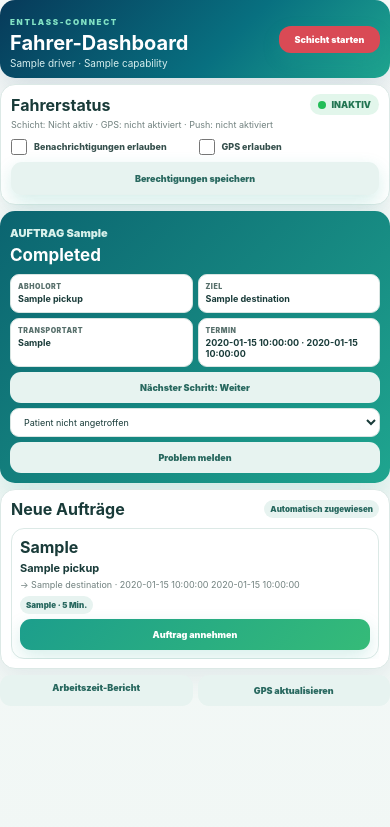
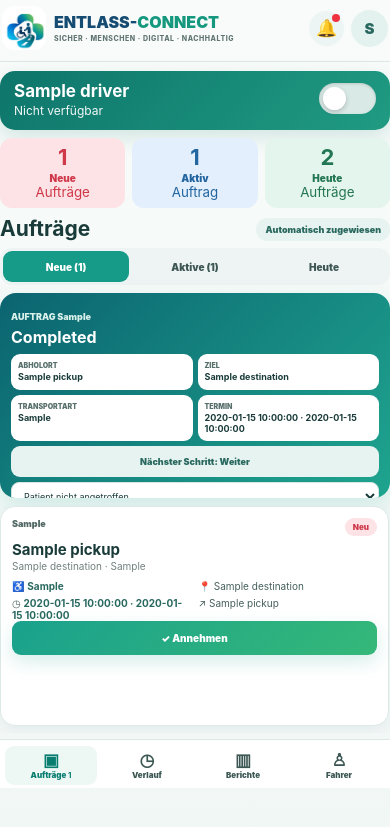
Before and after one commit to eraldobaca-Entlas-Conect/Entlass5, a Flask app: template templates/driver.html in a window 390 px wide. Shown: the top 827 px of the page. Run offline with Flask 3, Linux system fonts and the light colour scheme; the template is opened without the code that fills it: most values are stand-ins (such as "Sample title", 1, 10 or a date in 2020); some libraries are stand-ins or nearby versions.

Commit message:
Add files via upload

```diff
--- a/templates/driver.html
+++ b/templates/driver.html
@@ -2,544 +2,208 @@
 {% block content %}
 
 <style>
-/* ENTLASS-CONNECT Fahrer Mobile UI
-   Design only. Backend routes/forms unchanged. */
+/* ENTLASS-CONNECT – Fahrer-App / Mobile UI
+   UI refresh only. Existing backend routes/forms/JS are preserved. */
+
+.driverpage,.driverpage *{box-sizing:border-box}
 
 .driverpage{
   width:100%;
-  max-width:1100px;
+  max-width:620px;
   margin:0 auto;
-  padding:0;
-  box-sizing:border-box;
   color:#193b39;
 }
 
-.driverpage *{box-sizing:border-box}
-
-.ec-driver-head{
-  background:linear-gradient(135deg,#073a5a 0%,#087080 58%,#1fa58f 100%);
-  color:#fff;
-  border-radius:20px;
-  padding:20px;
-  margin:0 0 12px;
+.ec-app-head{
   display:flex;
   align-items:center;
   justify-content:space-between;
-  gap:14px;
-  box-shadow:0 12px 30px rgba(7,58,90,.14);
+  gap:10px;
+  min-height:62px;
+  padding:3px 2px 8px;
+  border-bottom:1px solid #dce8e6;
 }
 
-.ec-driver-head .eyebrow{
-  color:#82e2c4;
-  font-size:10px;
-  font-weight:900;
-  letter-spacing:1.7px;
+.ec-brand{display:flex;align-items:center;min-width:0;gap:8px}
+.ec-brand img{width:48px;height:48px;object-fit:contain;border-radius:12px}
+.ec-brand-title{display:block;color:#164b72;font-size:18px;line-height:1;font-weight:900;white-space:nowrap}
+.ec-brand-title span{color:#15987e}
+.ec-brand-sub{display:block;margin-top:4px;color:#607572;font-size:7px;font-weight:800;letter-spacing:.55px;white-space:nowrap}
+
+.ec-user{display:flex;align-items:center;gap:7px;flex:0 0 auto}
+.ec-bell{position:relative;width:35px;height:35px;display:flex;align-items:center;justify-content:center;border-radius:50%;background:#edf5f4;font-size:17px}
+.ec-bell-dot{position:absolute;right:4px;top:3px;width:8px;height:8px;border-radius:50%;background:#ef3340}
+.ec-avatar{width:37px;height:37px;display:flex;align-items:center;justify-content:center;border-radius:50%;background:#e4f2ef;color:#28685f;font-size:15px;font-weight:900}
+
+.ec-availability{
+  display:flex;align-items:center;justify-content:space-between;gap:12px;
+  margin-top:9px;padding:12px 14px;border-radius:15px;
+  background:linear-gradient(135deg,#0e756b,#209b82);color:#fff;
+  box-shadow:0 8px 20px rgba(15,119,103,.15);
 }
+.ec-availability-name strong{display:block;font-size:18px;line-height:1.05}
+.ec-availability-name span{display:block;margin-top:2px;font-size:12px;opacity:.94}
+.ec-availability-form{margin:0}
+.ec-switch{position:relative;width:57px;height:31px;padding:0;border:0;border-radius:999px;background:#d9e9e6;cursor:pointer;box-shadow:inset 0 1px 3px rgba(0,0,0,.15)}
+.ec-switch.on{background:#51d39b}
+.ec-switch-knob{position:absolute;top:4px;left:4px;width:23px;height:23px;border-radius:50%;background:#fff;box-shadow:0 2px 5px rgba(0,0,0,.2);transition:left .15s ease}
+.ec-switch.on .ec-switch-knob{left:30px}
 
-.ec-driver-head h1{
-  color:#fff;
-  margin:4px 0 3px;
-  font-size:32px;
-  line-height:1.05;
-}
+.ec-stats{display:grid;grid-template-columns:repeat(3,1fr);gap:7px;margin-top:8px}
+.ec-stat{min-height:63px;padding:8px 5px;border-radius:12px;text-align:center;display:flex;flex-direction:column;justify-content:center}
+.ec-stat b{display:block;font-size:22px;line-height:1}
+.ec-stat span{display:block;margin-top:4px;font-size:10px;font-weight:900}
+.ec-stat.new{background:#fde2e6;color:#cf3849}
+.ec-stat.active{background:#e3effc;color:#2265a0}
+.ec-stat.today{background:#e3f5ec;color:#237653}
 
-.ec-driver-head p{
-  color:#d5eeee;
-  margin:0;
-  font-size:13px;
-}
+.ec-page-title{display:flex;align-items:center;justify-content:space-between;margin-top:10px;gap:8px}
+.ec-page-title h1{margin:0;font-size:23px;color:#193b39}
+.ec-auto{padding:6px 9px;border-radius:999px;background:#e7f3f0;color:#28685f;font-size:9px;font-weight:900}
 
-.ec-shift-btn{
-  border:0;
-  border-radius:12px;
-  padding:12px 18px;
-  background:#d94a55;
-  color:#fff;
-  font-weight:900;
-  white-space:nowrap;
-  cursor:pointer;
-}
+.ec-tabs{display:grid;grid-template-columns:repeat(3,1fr);gap:3px;margin:7px 0 8px;padding:3px;border-radius:12px;background:#edf4f3}
+.ec-tab{min-height:31px;border:0;border-radius:9px;background:transparent;color:#3e5754;font-size:10px;font-weight:900;text-align:center;text-decoration:none;display:flex;align-items:center;justify-content:center}
+.ec-tab.active{background:#159b88;color:#fff}
 
-.ec-driver-card{
-  background:#fff;
-  border:1px solid #dce9e6;
-  border-radius:18px;
-  padding:16px;
-  margin:0 0 12px;
-  box-shadow:0 10px 25px rgba(7,58,90,.07);
-}
-
-.ec-section-head{
-  display:flex;
-  justify-content:space-between;
-  align-items:center;
-  gap:10px;
-  margin:0 0 8px;
-}
-
-.ec-section-head h2{
-  margin:0;
-  color:#193b39;
-  font-size:20px;
-}
-
-.ec-status{
-  display:inline-flex;
-  align-items:center;
-  gap:6px;
-  padding:7px 10px;
-  border-radius:999px;
-  background:#e2f6eb;
-  color:#237653;
-  font-size:11px;
-  font-weight:900;
-  white-space:nowrap;
-}
-
-.ec-status-dot{
-  width:9px;
-  height:9px;
-  border-radius:50%;
-  background:#22bd57;
-}
-
-.ec-muted{
-  margin:0 0 9px;
-  color:#71817f;
-  font-size:12px;
-}
-
-.ec-permissions{
-  display:grid;
-  grid-template-columns:1fr 1fr;
-  gap:7px;
-}
-
-.ec-permission{
-  display:flex;
-  align-items:center;
-  gap:7px;
-  min-height:34px;
-  margin:0;
-  color:#36504d;
-  font-size:12px;
-  font-weight:800;
-}
-
-.ec-permission input{
-  width:18px;
-  height:18px;
-  margin:0;
-  accent-color:#168fe7;
-}
-
-.ec-save{
-  grid-column:1/-1;
-  width:100%;
-  min-height:38px;
-  border:0;
-  border-radius:11px;
-  background:#e7f3f0;
-  color:#28685f;
-  font-weight:900;
-  cursor:pointer;
-}
-
-.ec-active{
-  background:linear-gradient(135deg,#0b6470,#1fa58f);
-  color:#fff;
-  border-radius:18px;
-  padding:14px;
-  margin:0 0 12px;
-  box-shadow:0 12px 30px rgba(31,165,143,.18);
-}
-
-.ec-active .ec-order-no{
-  font-size:11px;
-  font-weight:900;
-  color:#d8f1eb;
-}
-
-.ec-active h2{
-  margin:4px 0 9px;
-  color:#fff;
-  font-size:20px;
-}
-
-.ec-route-grid{
-  display:grid;
-  grid-template-columns:1fr 1fr;
-  gap:7px;
-}
-
-.ec-route-box{
-  min-width:0;
-  background:#fff;
-  color:#193b39;
-  border:1px solid #d8e5e2;
-  border-radius:11px;
-  padding:9px;
-}
-
-.ec-route-box small{
-  display:block;
-  margin-bottom:3px;
-  color:#58706c;
-  font-size:8px;
-  font-weight:900;
-  letter-spacing:.5px;
-}
-
-.ec-route-box b{
-  display:block;
-  color:#193b39;
-  font-size:11px;
-  line-height:1.2;
-  overflow-wrap:anywhere;
-}
+.ec-active{background:linear-gradient(135deg,#0b6470,#1fa58f);color:#fff;border-radius:16px;padding:11px;margin-bottom:8px;box-shadow:0 10px 24px rgba(31,165,143,.17)}
+.ec-active .ec-order-no{font-size:9px;font-weight:900;color:#d8f1eb}
+.ec-active h2{margin:3px 0 7px;font-size:16px;color:#fff}
+.ec-route-grid{display:grid;grid-template-columns:1fr 1fr;gap:5px}
+.ec-route-box{min-width:0;padding:7px;border-radius:9px;background:#fff;color:#193b39}
+.ec-route-box small{display:block;margin-bottom:2px;color:#58706c;font-size:7px;font-weight:900}
+.ec-route-box b{display:block;font-size:9px;line-height:1.2;overflow-wrap:anywhere}
 
 .ec-main-btn{
-  display:block;
-  width:100%;
-  min-height:38px;
-  margin-top:7px;
-  padding:9px 10px;
-  border:0;
-  border-radius:11px;
-  background:linear-gradient(135deg,#1c9e8c,#35bb78);
-  color:#fff !important;
-  text-align:center;
-  font-size:11px;
-  font-weight:900;
-  cursor:pointer;
-  text-decoration:none;
+  display:block;width:100%;min-height:31px;margin-top:5px;padding:7px 8px;
+  border:0;border-radius:9px;background:#159b88;color:#fff!important;
+  text-align:center;text-decoration:none;font-size:9px;font-weight:900;cursor:pointer;
 }
+.ec-light-btn{background:#e7f3f0!important;color:#28685f!important}
+.ec-problem{width:100%;min-height:29px;margin-top:5px;padding:6px 8px;border:1px solid #d8e5e2;border-radius:8px;background:#fff;color:#193b39;font-size:9px}
 
-.ec-light-btn{
-  background:#e7f3f0 !important;
-  color:#28685f !important;
-  box-shadow:none;
-}
-
-.ec-problem{
-  width:100%;
-  min-height:34px;
-  margin-top:7px;
-  padding:7px 9px;
-  border:1px solid #d8e5e2;
-  border-radius:9px;
-  background:#fff;
-  color:#193b39;
-  font-size:11px;
-}
+.ec-orders-card{min-height:0;border:0;background:transparent}
+.ec-offers{min-height:0}
 
 .ec-offer{
-  border:1px solid #dce9e6;
-  border-radius:13px;
-  padding:10px;
-  margin-top:7px;
-  background:#fff;
+  margin-bottom:7px;padding:11px;border:1px solid #dce9e6;border-radius:15px;
+  background:#fff;box-shadow:0 5px 15px rgba(7,58,90,.06);
 }
+.ec-offer-top{display:flex;justify-content:space-between;align-items:flex-start;gap:8px}
+.ec-offer-no{color:#506763;font-size:9px;font-weight:900}
+.ec-new-badge{padding:4px 8px;border-radius:999px;background:#fde2e6;color:#cf3849;font-size:8px;font-weight:900}
+.ec-offer h3{margin:4px 0 1px;color:#193b39;font-size:15px}
+.ec-offer-location{color:#71817f;font-size:10px;margin-bottom:8px}
+.ec-offer-meta{display:grid;grid-template-columns:1fr 1fr;gap:5px 8px;color:#46605d;font-size:10px}
+.ec-offer-meta span{min-width:0;overflow-wrap:anywhere}
+.ec-offer-meta b{color:#28685f}
+.ec-offer .ec-main-btn{min-height:34px;margin-top:9px;font-size:10px;background:linear-gradient(135deg,#1aa18d,#35b878)}
+.ec-empty{min-height:220px;margin:0;padding:25px 10px;border:1px solid #dce9e6;border-radius:15px;background:#fff;display:flex;align-items:center;justify-content:center;text-align:center;color:#71817f;font-size:11px}
 
-.ec-offer b,
-.ec-offer h3{
-  color:#193b39;
+.ec-bottom-nav{
+  display:grid;grid-template-columns:repeat(4,1fr);gap:4px;margin-top:6px;padding:6px 5px 3px;
+  border-top:1px solid #dce8e6;background:#fff;
 }
-
-.ec-offer h3{
-  margin:4px 0;
-  font-size:13px;
-}
-
-.ec-offer p{
-  margin:0;
-  color:#71817f;
-  font-size:10px;
-}
-
-.ec-tag{
-  display:inline-block;
-  margin-top:6px;
-  padding:5px 8px;
-  border-radius:999px;
-  background:#e7f3f0;
-  color:#28685f;
-  font-size:9px;
-  font-weight:900;
-}
-
-.ec-empty{
-  margin:0;
-  padding:25px 10px;
-  text-align:center;
-  color:#71817f;
-  font-size:13px;
-}
-
-.ec-bottom-actions{
-  display:grid;
-  grid-template-columns:1fr 1fr;
-  gap:7px;
-}
-
-.ec-bottom-actions .ec-main-btn{
-  margin:0;
-}
-
-.ec-gps-msg{
-  margin:3px 0 0;
-  color:#71817f;
-  font-size:10px;
-  text-align:center;
-}
+.ec-nav{min-height:39px;display:flex;flex-direction:column;align-items:center;justify-content:center;gap:1px;color:#3c5753;text-decoration:none;font-size:8px;font-weight:900;border-radius:9px}
+.ec-nav .icon{font-size:17px;line-height:1}
+.ec-nav.active{color:#087d70;background:#edf8f5}
 
 @media (min-width:901px){
-  .driverpage{
-    padding:0;
-  }
-
-  .ec-bottom-actions{
-    max-width:500px;
-  }
+  .driverpage{max-width:1100px}
+  .ec-app-head{display:none}
 }
 
 @media (max-width:900px){
-  html,body{
-    width:100%;
-    overflow:hidden;
-    -webkit-text-size-adjust:100%;
+  html,body{width:100%;overflow:hidden;-webkit-text-size-adjust:100%}
+  body:has(.driverpage) .app-topbar{display:none!important}
+  body:has(.driverpage) .app-content{
+    height:calc(100dvh - 72px);min-height:0;overflow:hidden;padding:6px 9px 5px
   }
-
-  body:has(.driverpage) .app-content{
-    height:calc(100dvh - 122px);
-    min-height:0;
-    overflow:hidden;
-    padding:7px 9px 8px;
-  }
-
-  body:has(.driverpage) .app-topbar{
-    height:50px;
-    top:72px;
-  }
-
-  .driverpage{
-    height:100%;
-    max-height:100%;
-    display:flex;
-    flex-direction:column;
-    gap:6px;
-    overflow:hidden;
-  }
-
-  .ec-driver-head{
-    flex:0 0 auto;
-    padding:11px 12px;
-    margin:0;
-    border-radius:15px;
-    min-height:72px;
-  }
-
-  .ec-driver-head .eyebrow{font-size:8px}
-  .ec-driver-head h1{font-size:22px}
-  .ec-driver-head p{font-size:10px}
-
-  .ec-shift-btn{
-    padding:9px 10px;
-    min-width:108px;
-    font-size:10px;
-  }
-
-  .ec-driver-card{
-    flex:0 0 auto;
-    padding:10px 11px;
-    margin:0;
-    border-radius:15px;
-  }
-
-  .ec-section-head{margin-bottom:4px}
-  .ec-section-head h2{font-size:17px}
-  .ec-status{font-size:9px;padding:5px 8px}
-  .ec-status-dot{width:8px;height:8px}
-  .ec-muted{
-    font-size:9px;
-    margin-bottom:4px;
-    white-space:nowrap;
-  }
-
-  .ec-permissions{
-    gap:3px 7px;
-  }
-
-  .ec-permission{
-    min-height:25px;
-    font-size:9px;
-  }
-
-  .ec-permission input{
-    width:16px;
-    height:16px;
-  }
-
-  .ec-save{
-    min-height:30px;
-    font-size:9px;
-  }
-
-  .ec-active{
-    flex:1 1 auto;
-    min-height:0;
-    overflow:auto;
-    margin:0;
-    padding:10px;
-    border-radius:15px;
-  }
-
-  .ec-active h2{font-size:17px}
-  .ec-route-grid{gap:5px}
-  .ec-route-box{padding:7px;border-radius:9px}
-  .ec-route-box small{font-size:7px}
-  .ec-route-box b{font-size:9px}
-
-  .ec-main-btn{
-    min-height:31px;
-    padding:7px;
-    margin-top:5px;
-    font-size:9px;
-  }
-
-  .ec-problem{
-    min-height:29px;
-    margin-top:5px;
-    font-size:9px;
-  }
-
-  .driverpage > .ec-driver-card.orders-card{
-    flex:1 1 auto;
-    min-height:0;
-    overflow:hidden;
-    display:flex;
-    flex-direction:column;
-  }
-
-  .orders-list{
-    min-height:0;
-    overflow:auto;
-  }
-
-  .ec-offer{
-    padding:8px;
-    margin-top:5px;
-  }
-
-  .ec-offer h3{font-size:11px}
-  .ec-offer p{font-size:9px}
-  .ec-tag{font-size:8px;padding:4px 6px}
-
-  .ec-empty{
-    flex:1;
-    display:flex;
-    align-items:center;
-    justify-content:center;
-    padding:8px;
-    font-size:11px;
-  }
-
-  .ec-bottom-actions{
-    flex:0 0 auto;
-    gap:5px;
-  }
-
-  .ec-bottom-actions .ec-main-btn{
-    min-height:31px;
-    font-size:9px;
-  }
-
-  .ec-gps-msg{
-    display:none;
-  }
-
-  /* Hide old standalone mobile navigation to avoid duplicates. */
-  .driver-mobile-nav{
-    display:none !important;
-  }
+  .driverpage{height:100%;max-height:100%;display:flex;flex-direction:column;overflow:hidden}
+  .ec-app-head,.ec-availability,.ec-stats,.ec-page-title,.ec-tabs{flex:0 0 auto}
+  .ec-active{flex:0 0 auto;max-height:205px;overflow:auto}
+  .ec-orders-card{flex:1 1 auto;min-height:0;overflow:hidden}
+  .ec-offers{height:100%;min-height:0;overflow-y:auto;overflow-x:hidden;-webkit-overflow-scrolling:touch;padding-right:1px}
+  .ec-offer{min-height:220px;display:flex;flex-direction:column;justify-content:flex-start}
+  .ec-offer .ec-main-btn{margin-top:auto}
+  .ec-bottom-nav{flex:0 0 auto}
 }
 
 @media (max-width:430px){
-  .ec-driver-head h1{font-size:20px}
-  .ec-driver-head{padding:9px 10px;min-height:66px}
-  .ec-shift-btn{min-width:101px;padding:8px;font-size:9px}
-  .ec-driver-card{padding:9px 10px}
-  .ec-section-head h2{font-size:16px}
+  .ec-brand-title{font-size:16px}
+  .ec-brand img{width:44px;height:44px}
+  .ec-availability-name strong{font-size:17px}
+  .ec-page-title h1{font-size:21px}
+}
+
+@media (max-height:760px) and (max-width:900px){
+  .ec-app-head{min-height:55px}
+  .ec-brand img{width:40px;height:40px}
+  .ec-availability{padding:9px 11px}
+  .ec-stats{margin-top:6px}
+  .ec-stat{min-height:55px}
+  .ec-page-title{margin-top:7px}
+  .ec-tabs{margin:5px 0 6px}
+  .ec-offer{min-height:190px}
+  .ec-active{max-height:175px}
 }
 </style>
 
 <main class="driverpage">
 
-  <section class="ec-driver-head">
-    <div>
-      <span class="eyebrow">ENTLASS-CONNECT</span>
-      <h1>Fahrer-Dashboard</h1>
-      <p>{{driver.name}} &middot; {{driver.capability|capitalize}}</p>
+  <header class="ec-app-head">
+    <div class="ec-brand">
+      <img src="{{url_for('static',filename='img/logo.jpeg')}}" alt="ENTLASS-CONNECT">
+      <div>
+        <span class="ec-brand-title">ENTLASS-<span>CONNECT</span></span>
+        <span class="ec-brand-sub">SICHER · MENSCHEN · DIGITAL · NACHHALTIG</span>
+      </div>
     </div>
+    <div class="ec-user">
+      <div class="ec-bell">🔔<span class="ec-bell-dot"></span></div>
+      <div class="ec-avatar">{{driver.name[:1]|upper}}</div>
+    </div>
+  </header>
 
-    <form method="post" action="{{url_for('driver_availability')}}">
+  <section class="ec-availability">
+    <div class="ec-availability-name">
+      <strong>{{driver.name}}</strong>
+      <span>{{'Verfügbar' if driver.shift_active and driver.available else 'Nicht verfügbar'}}</span>
+    </div>
+    <form class="ec-availability-form" method="post" action="{{url_for('driver_availability')}}">
       <input type="hidden" name="available" value="{{0 if driver.shift_active else 1}}">
-      <button class="ec-shift-btn" type="submit">{{'Schicht beenden' if driver.shift_active else 'Schicht starten'}}</button>
+      <button class="ec-switch {{'on' if driver.shift_active and driver.available else ''}}" type="submit" aria-label="Verfügbarkeit ändern">
+        <span class="ec-switch-knob"></span>
+      </button>
     </form>
   </section>
 
-  <section class="ec-driver-card">
-    <div class="ec-section-head">
-      <h2>Fahrerstatus</h2>
-      <span class="ec-status">
-        <span class="ec-status-dot"></span>
-        {{'VERF&Uuml;GBAR' if driver.shift_active and driver.available else 'INAKTIV'}}
-      </span>
-    </div>
+  <div class="ec-stats">
+    <div class="ec-stat new"><b>{{offers|length}}</b><span>Neue</span><small>Aufträge</small></div>
+    <div class="ec-stat active"><b>{{1 if active else 0}}</b><span>Aktiv</span><small>Auftrag</small></div>
+    <div class="ec-stat today"><b>{{(offers|length) + (1 if active else 0)}}</b><span>Heute</span><small>Aufträge</small></div>
+  </div>
 
-    <p class="ec-muted">
-      Schicht: {{'Aktiv' if driver.shift_active else 'Nicht aktiv'}}
-      &middot; GPS: {{'bereit' if driver.gps_enabled else 'nicht aktiviert'}}
-      &middot; Push: {{'aktiv' if driver.notification_enabled else 'nicht aktiviert'}}
-    </p>
+  <div class="ec-page-title">
+    <h1>Aufträge</h1>
+    <span class="ec-auto">Automatisch zugewiesen</span>
+  </div>
 
-    <form class="ec-permissions" method="post" action="{{url_for('driver_permissions')}}">
-      <label class="ec-permission">
-        <input type="checkbox" name="notifications" value="1" {% if driver.notification_enabled %}checked{% endif %}>
-        Benachrichtigungen erlauben
-      </label>
-
-      <label class="ec-permission">
-        <input type="checkbox" name="gps" value="1" {% if driver.gps_enabled %}checked{% endif %}>
-        GPS erlauben
-      </label>
-
-      <button class="ec-save" type="submit">Berechtigungen speichern</button>
-    </form>
-  </section>
+  <div class="ec-tabs">
+    <a class="ec-tab active" href="#neue">Neue ({{offers|length}})</a>
+    <a class="ec-tab" href="#aktiv">Aktive ({{1 if active else 0}})</a>
+    <a class="ec-tab" href="{{url_for('reports')}}">Heute</a>
+  </div>
 
   {% if active %}
-  <section class="ec-active">
+  <section class="ec-active" id="aktiv">
     <span class="ec-order-no">AUFTRAG {{active.order_no}}</span>
     <h2>{{active.status|replace('_',' ')|title}}</h2>
 
     <div class="ec-route-grid">
-      <div class="ec-route-box">
-        <small>ABHOLORT</small>
-        <b>{{active.pickup}}</b>
-      </div>
-      <div class="ec-route-box">
-        <small>ZIEL</small>
-        <b>{{active.destination}}</b>
-      </div>
-      <div class="ec-route-box">
-        <small>TRANSPORTART</small>
-        <b>{{active.transport_type|capitalize}}</b>
-      </div>
-      <div class="ec-route-box">
-        <small>TERMIN</small>
-        <b>{{active.date}} &middot; {{active.pickup_time}}</b>
-      </div>
+      <div class="ec-route-box"><small>ABHOLORT</small><b>{{active.pickup}}</b></div>
+      <div class="ec-route-box"><small>ZIEL</small><b>{{active.destination}}</b></div>
+      <div class="ec-route-box"><small>TRANSPORTART</small><b>{{active.transport_type|capitalize}}</b></div>
+      <div class="ec-route-box"><small>TERMIN</small><b>{{active.date}} · {{active.pickup_time}}</b></div>
     </div>
 
     {% if active.status in ['ACCEPTED','TO_PICKUP','OFFERED'] %}
@@ -551,8 +215,8 @@
     {% if active.status!='OFFERED' %}
     <form method="post" action="{{url_for('driver_status',order_id=active.id)}}">
       <button class="ec-main-btn ec-light-btn" type="submit">
-        N&auml;chster Schritt:
-        {{ {'ACCEPTED':'Unterwegs zum Abholort','TO_PICKUP':'Patient abgeholt','PICKED_UP':'Unterwegs zum Ziel','TO_DESTINATION':'Angekommen','ARRIVED':'Transport abschlie&szlig;en'}.get(active.status,'Weiter') }}
+        Nächster Schritt:
+        {{ {'ACCEPTED':'Unterwegs zum Abholort','TO_PICKUP':'Patient abgeholt','PICKED_UP':'Unterwegs zum Ziel','TO_DESTINATION':'Angekommen','ARRIVED':'Transport abschließen'}.get(active.status,'Weiter') }}
       </button>
     </form>
     {% endif %}
@@ -562,7 +226,7 @@
         <option>Patient nicht angetroffen</option>
         <option>Fahrzeugproblem</option>
         <option>Adresse falsch</option>
-        <option>Versp&auml;tung</option>
+        <option>Verspätung</option>
         <option>Sonstiges</option>
       </select>
       <button class="ec-main-btn ec-light-btn" type="submit">Problem melden</button>
@@ -570,62 +234,60 @@
   </section>
   {% endif %}
 
-  <section class="ec-driver-card orders-card">
-    <div class="ec-section-head">
-      <h2>Neue Auftr&auml;ge</h2>
-      <span class="ec-tag" style="margin-top:0">Automatisch zugewiesen</span>
-    </div>
+  <section class="ec-orders-card" id="neue">
+    <div class="ec-offers">
+      {% for o in offers %}
+      <article class="ec-offer">
+        <div class="ec-offer-top">
+          <span class="ec-offer-no">{{o.order_no}}</span>
+          <span class="ec-new-badge">Neu</span>
+        </div>
 
-    <div class="orders-list">
-      {% for o in offers %}
-      <div class="ec-offer">
-        <div>
-          <b>{{o.order_no}}</b>
-          <h3>{{o.pickup}}</h3>
-          <p>&rarr; {{o.destination}} &middot; {{o.date}} {{o.pickup_time}}</p>
-          <span class="ec-tag">{{o.transport_type|capitalize}} &middot; 5 Min.</span>
+        <h3>{{o.pickup}}</h3>
+        <div class="ec-offer-location">{{o.destination}} · {{o.transport_type|capitalize}}</div>
+
+        <div class="ec-offer-meta">
+          <span>♿ <b>{{o.transport_type|capitalize}}</b></span>
+          <span>📍 {{o.destination}}</span>
+          <span>◷ <b>{{o.date}} · {{o.pickup_time}}</b></span>
+          <span>↗ {{o.pickup}}</span>
         </div>
 
         <form method="post" action="{{url_for('driver_accept',order_id=o.id)}}">
-          <button class="ec-main-btn" type="submit">Auftrag annehmen</button>
+          <button class="ec-main-btn" type="submit">✓ Annehmen</button>
         </form>
-      </div>
+      </article>
       {% else %}
-      <p class="ec-empty">Keine neuen passenden Auftr&auml;ge.</p>
+      <div class="ec-empty">Keine neuen passenden Aufträge.</div>
       {% endfor %}
     </div>
   </section>
 
-  <div class="ec-bottom-actions">
-    <a class="ec-main-btn ec-light-btn" href="{{url_for('reports')}}">Arbeitszeit-Bericht</a>
-    <button class="ec-main-btn ec-light-btn" type="button" onclick="sendGPS()">GPS aktualisieren</button>
-  </div>
+  <nav class="ec-bottom-nav">
+    <a class="ec-nav active" href="#neue"><span class="icon">▣</span><span>Aufträge {% if offers %}<b>{{offers|length}}</b>{% endif %}</span></a>
+    <a class="ec-nav" href="{{url_for('reports')}}"><span class="icon">◷</span><span>Verlauf</span></a>
+    <a class="ec-nav" href="{{url_for('reports')}}"><span class="icon">▥</span><span>Berichte</span></a>
+    <a class="ec-nav" href="#aktiv"><span class="icon">♙</span><span>Fahrer</span></a>
+  </nav>
 
-  <p id="gpsmsg" class="ec-gps-msg"></p>
-
+  <p id="gpsmsg" style="display:none"></p>
 </main>
 
 <script>
 function sendGPS(){
   const msg=document.getElementById('gpsmsg');
-
   if(!navigator.geolocation){
-    if(msg) msg.textContent='GPS wird von diesem Ger&auml;t nicht unterst&uuml;tzt.';
+    if(msg) msg.textContent='GPS wird von diesem Gerät nicht unterstützt.';
     return;
   }
-
   navigator.geolocation.getCurrentPosition(
     async function(position){
       try{
         await fetch('/api/gps',{
           method:'POST',
           headers:{'Content-Type':'application/json'},
-          body:JSON.stringify({
-            lat:position.coords.latitude,
-            lng:position.coords.longitude
-          })
+          body:JSON.stringify({lat:position.coords.latitude,lng:position.coords.longitude})
         });
-
         if(msg) msg.textContent='GPS aktualisiert.';
       }catch(e){
         if(msg) msg.textContent='GPS konnte nicht aktualisiert werden.';
@@ -645,11 +307,7 @@ setInterval(async function(){
   try{
     const response=await fetch(location.href,{cache:'no-store'});
     const html=await response.text();
-
-    if(
-      html.includes('Neue Auftr') &&
-      html.length > document.documentElement.innerHTML.length - 100
-    ){
+    if(html.includes('Neue Auftr') && html.length > document.documentElement.innerHTML.length - 100){
       location.reload();
     }
   }catch(e){}
```
